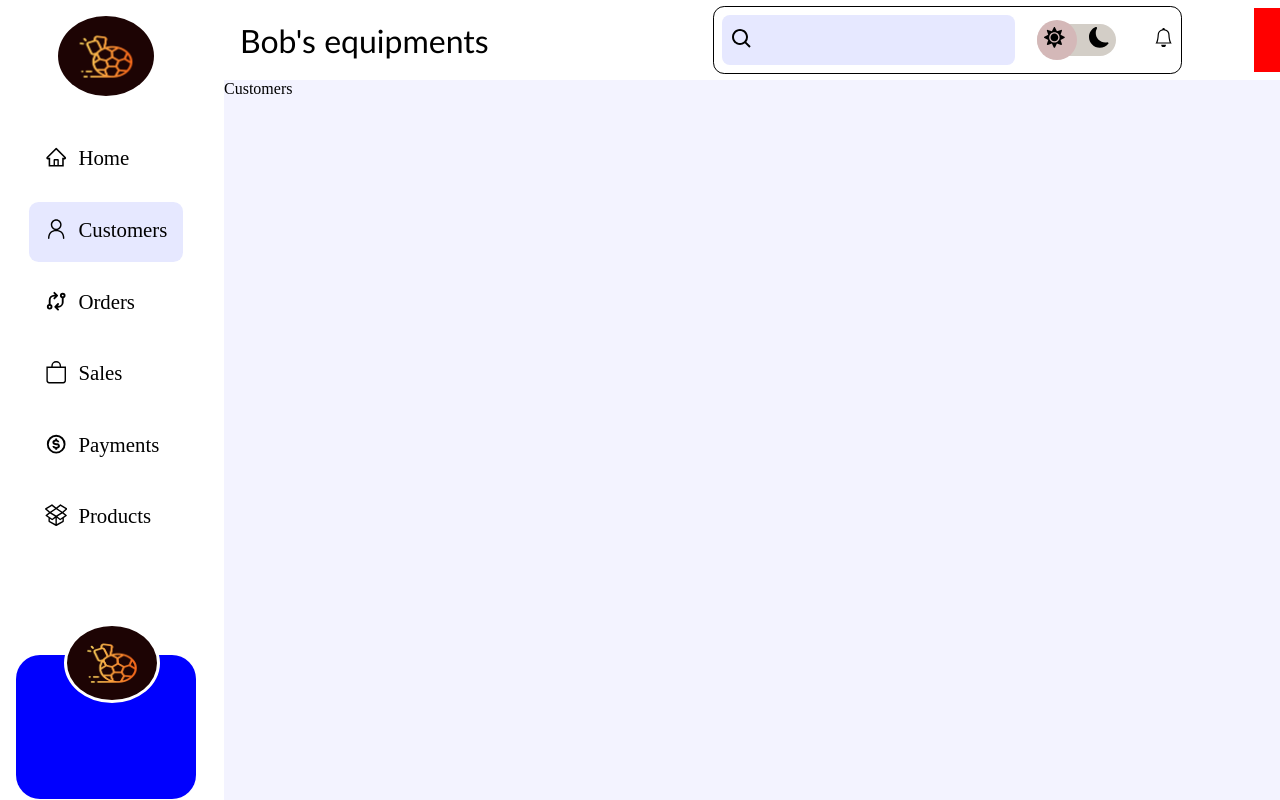
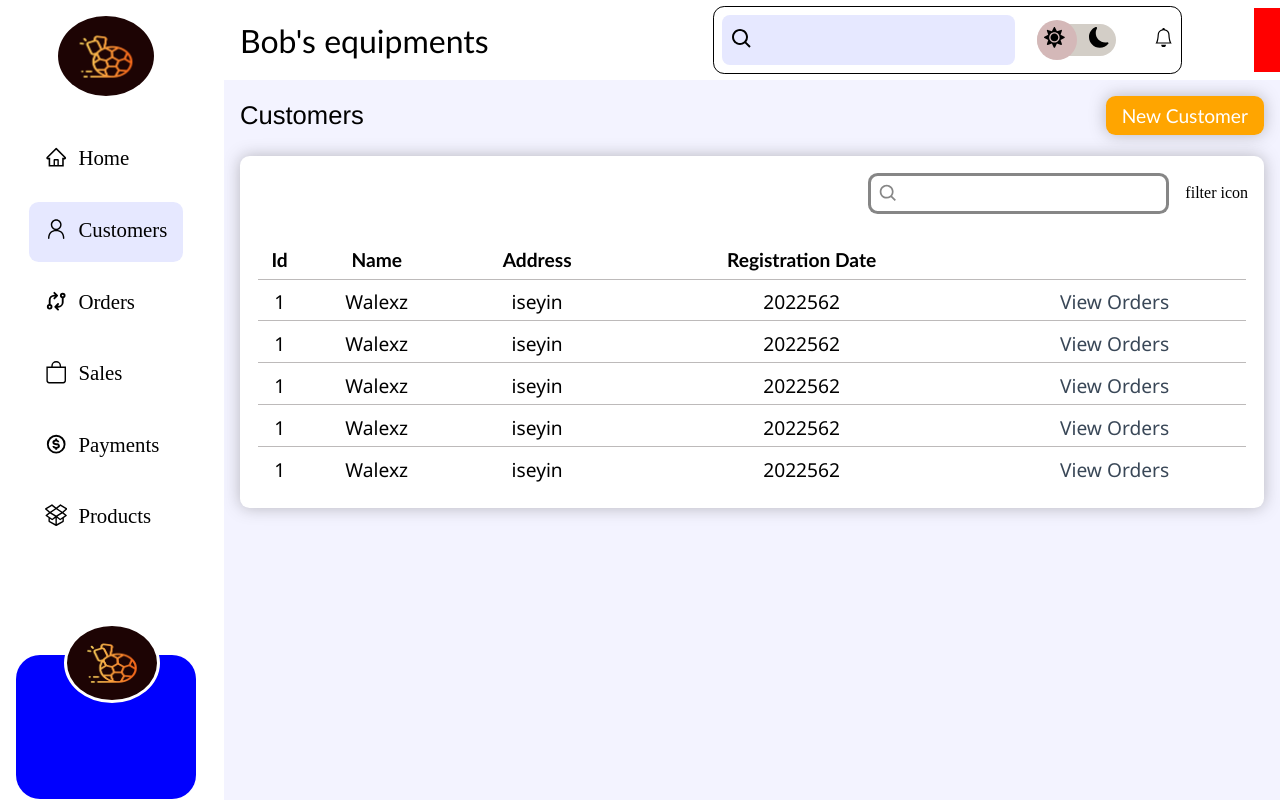
Before and after one commit to Walexz01/bob-sport, a React (Create React App) app in the folder client/: page /customers in a window 1280 px wide. Built offline with nearby package versions, Linux system fonts and the light colour scheme.

Commit message:
complete the customer page

```diff
--- a/client/src/App.js
+++ b/client/src/App.js
@@ -9,6 +9,7 @@ import Sales from './Pages/Sales/Sales';
 import Payments from './Pages/Payments/Payments';
 import Products from './Pages/Products/Products';
 import NotFound from './Pages/NotFound/NotFound'
+import Newcustomer from './components/Newcustomer';
 function App() {
 
   return (
@@ -24,6 +25,7 @@ function App() {
               {/* pages routes */}
               <Route path='/' element={<Home/>}/>
               <Route path='customers' element={<Customers/>}/>
+              <Route path='customers/create' element={<Newcustomer/>}/>
               <Route path='orders' element={<Orders/>}/>
               <Route path='sales' element={<Sales/>}/>
               <Route path='payments' element={<Payments/>}/>
--- a/client/src/Pages/Customers/Customers.jsx
+++ b/client/src/Pages/Customers/Customers.jsx
@@ -1,9 +1,84 @@
 import React from 'react'
 import "./customers.css"
+import {Link} from 'react-router-dom'
+import Tablecontainer from '../../UI/Tablecontainer'
+import {BiSearch} from 'react-icons/bi'
+import { useState } from 'react'
+
 
 const Customers = () => {
+  const [input, setInput] = useState(' ');
+  const handleInput= (e)=>{
+    setInput(e.target.value)
+
+  }
   return (
-    <div>Customers</div>
+    <div className='customer__container'>
+      <div className="customer__top">
+        <div className="cuustomer__title">Customers</div>
+        <Link className='customer__link' to='create'>New Customer</Link>
+      </div>
+      <div className="customer__bottom">
+        <Tablecontainer className='customer__table__container'>
+          <div className="customer__table__container--top">
+            <div className="input__group">
+              <BiSearch/>
+              <input type="text" value={input} onChange={handleInput} placeholder='Search' />
+            </div>
+            <div className="icon__filter"> filter icon</div>
+          </div>
+          <table className='customer__table'>
+            <thead>
+              <tr>
+                <th>Id</th>
+                <th>Name</th>
+                <th>Address</th>
+                <th>Registration Date</th>
+                <th> </th>
+              </tr>
+            </thead>
+            <tbody>
+                <tr>
+                  <td>1</td>
+                  <td>Walexz</td>
+                  <td>iseyin</td>
+                  <td>2022562</td>
+                  <td><Link>View Orders </Link></td>
+                </tr>
+                <tr>
+                  <td>1</td>
+                  <td>Walexz</td>
+                  <td>iseyin</td>
+                  <td>2022562</td>
+                  <td><Link>View Orders </Link></td>
+                </tr>
+                <tr>
+                  <td>1</td>
+                  <td>Walexz</td>
+                  <td>iseyin</td>
+                  <td>2022562</td>
+                  <td><Link>View Orders </Link></td>
+                </tr>
+                <tr>
+                  <td>1</td>
+                  <td>Walexz</td>
+                  <td>iseyin</td>
+                  <td>2022562</td>
+                  <td><Link>View Orders </Link></td>
+                </tr>
+                <tr>
+                  <td>1</td>
+                  <td>Walexz</td>
+                  <td>iseyin</td>
+                  <td>2022562</td>
+                  <td><Link>View Orders </Link></td>
+                </tr>
+              </tbody>
+
+          </table>
+        </Tablecontainer>
+      </div>
+    </div>
   )
 }
 
--- a/client/src/Pages/Customers/customers.css
+++ b/client/src/Pages/Customers/customers.css
@@ -0,0 +1,91 @@
+.customer__container{
+    padding: 1rem;
+}
+.customer__top{
+    display: flex;
+    align-items: center;
+    justify-content: space-between;
+}
+.cuustomer__title{
+    font-size: 1.6rem;
+    font-weight: 400;
+    font-family: 'Franklin Gothic Medium', 'Arial Narrow', Arial, sans-serif;
+}
+.customer__link{
+    color: white;
+    background-color:orange;
+    padding: .5rem 1rem;
+    font-size: 1.2rem;
+    font-weight: 300;
+    border-radius: var(--card__radius);
+    box-shadow: var(--card__shadow);
+    transition: all .5s ease;
+    font-family: 'Gill Sans', 'Gill Sans MT', Calibri, 'Trebuchet MS', sans-serif;
+}
+.customer__link:hover{
+    box-shadow: none;
+}
+.customer__table__container--top{
+    display: flex;
+    align-items: center;
+    justify-content: flex-end;
+    gap: 1rem;
+}
+.input__group{
+    background-color: white;
+    border: .2rem solid var(--color__muted);
+    outline: none;
+    border-radius: var(--card__radius);
+    padding: .2rem .4rem;
+    display: flex;
+    align-items: center;
+    gap: .1rem;
+    position: relative;
+}
+.input__group input{
+    font-size: 1.2rem;
+    border: none;
+    padding: .2rem .4rem;
+    outline: none;
+}
+.input__group svg{
+    font-size: 1.3rem;
+    color: var(--color__muted);
+}
+.customer__bottom{
+    margin-top: 1.3rem;
+}
+.customer__table{
+    margin-top: 1rem;
+}
+/* ===========================create__customer--container ================= */
+.create__customer--container{
+    display: grid;
+    place-items: center;
+    height: 100vh;
+}
+.create__customer--form{
+    background: white;
+    border-radius: var(--card__radius);
+    box-shadow: var(--card__shadow);
+    display: flex;
+    justify-content: center;
+    flex-direction: column;
+    gap: 1rem;
+    padding: 1rem;
+    width: 20rem;
+    height: 20rem;
+}
+.create__customer--form input{
+    outline: none;
+    font-size: 1.2rem;
+    padding: .4rem .6rem;
+    border-radius: var(--card__radius);
+}
+.create__customer--form button{
+    background: none;
+    border: .3rem solid yellow;
+    border-radius: var(--card__radius);
+    padding: .4rem .2rem;
+    font-size: 1.4rem;
+}
--- a/client/src/Pages/Home/home.css
+++ b/client/src/Pages/Home/home.css
@@ -163,3 +163,7 @@ tr td a:hover{
     padding: .2rem .4rem .2rem .4rem;
     border-radius: .2rem;
 }
+
+.top__products{
+    margin-top: 1.5rem;
+}
--- a/client/src/Tables/Recentorders.jsx
+++ b/client/src/Tables/Recentorders.jsx
@@ -1,11 +1,11 @@
 import React from 'react'
 import Ordertablebody from '../components/Ordertablebody'
-import Tablecontainer from '../UI/Card/Tablecontainer'
+import Tablecontainer from '../UI/Tablecontainer'
 
 const Recentorders = () => {
   return (
     <>
-      <Tablecontainer className='recent__orders' table_name= 'Recent Orders' path='orders'>
+      <Tablecontainer className='recent__orders' table_name= 'Recent Orders' path='orders' more='See All'>
                 <table>
                     <thead>
                       <tr>
--- a/client/src/Tables/Topcustomers.jsx
+++ b/client/src/Tables/Topcustomers.jsx
@@ -1,11 +1,11 @@
 import React from 'react'
 import Topcusbody from '../components/Topcusbody'
-import Tablecontainer from '../UI/Card/Tablecontainer'
+import Tablecontainer from '../UI/Tablecontainer'
 
 const Topcustomers = () => {
   return (
     <>
-        <Tablecontainer className='top__customers' table_name= 'Top Customers' path='customers'>
+        <Tablecontainer className='top__customers' table_name= 'Top 10 Customers' >
             <table>
                 <thead>
                   <tr>
--- a/client/src/Tables/Topproducts.jsx
+++ b/client/src/Tables/Topproducts.jsx
@@ -1,11 +1,11 @@
 import React from 'react'
 import Topprobody from '../components/Topprobody'
-import Tablecontainer from '../UI/Card/Tablecontainer'
+import Tablecontainer from '../UI/Tablecontainer'
 
 const Topproducts = () => {
   return (
     <>
-        <Tablecontainer className='top__products' table_name= 'Top Products' path='products'>
+        <Tablecontainer className='top__products' table_name= 'Top 10 Products' >
             <table>
                 <thead>
                   <tr>
--- a/client/src/UI/Card/Tablecontainer.jsx
+++ b/client/src/UI/Tablecontainer.jsx
@@ -1,12 +1,12 @@
 import React from 'react'
 import { Link } from 'react-router-dom'
 
-const Tablecontainer = ({className,table_name,path,children}) => {
+const Tablecontainer = ({className,table_name,path,more,children}) => {
   return (
     <div className={`table__container ${className}`}>
             <div className={`${className}--top table__container--top`}>
               <h2>{table_name}</h2>
-              <Link to={`/${path}`}>See More</Link>
+              <Link to={`/${path}`}>{more}</Link>
             </div>
         {children}
     </div>
--- /dev/null
+++ b/client/src/components/Newcustomer.jsx
@@ -0,0 +1,24 @@
+import React from 'react'
+import { useState } from 'react'
+
+const Newcustomer = () => {
+  const [customer, setCustomer] = useState({name:'',address:''})
+  const handleAddress = (e)=>{
+    setCustomer({...customer, address:e.target.value})
+  }
+  const handleName = (e)=>{
+    setCustomer({...customer, name:e.target.value})
+  }
+  return (
+    <div className='create__customer--container'>
+      <form className='create__customer--form'>
+        <input name='name' value={customer.name} onChange={handleName} type="text" placeholder='Enter Customer Name'/>
+        <input name='address' type="text"  value={customer.address} onChange={handleAddress} placeholder='Enter Customer Address'/>
+        <button type="submit">Add customer</button>
+      </form>
+
+    </div>
+  )
+}
+
+export default Newcustomer
--- a/client/src/components/Storeinfocard.jsx
+++ b/client/src/components/Storeinfocard.jsx
@@ -1,6 +1,6 @@
 import React from 'react'
 import Progress from '../components/Progress'
-import Card from '../UI/Card/Card'
+import Card from '../UI/Card'
 
 
 const Storeinfocard = ({className,icon,title,total,cost,percentage,trailColor,pathColor}) => {
--- a/client/src/components/Topprobody.jsx
+++ b/client/src/components/Topprobody.jsx
@@ -8,7 +8,7 @@ const Topprobody = () => {
             {
                 Topproducts.map(({id,Name,Total_purchase,Unit_price})=>{
                     return(
-                    <tr>
+                    <tr key={id}>
                         <td>{id}</td>
                         <td>{Name}</td>
                         <td>{Total_purchase}</td>
```
Also changed, not shown: client/src/UI/Card.jsx (renamed from client/src/UI/Card/Card.jsx).
